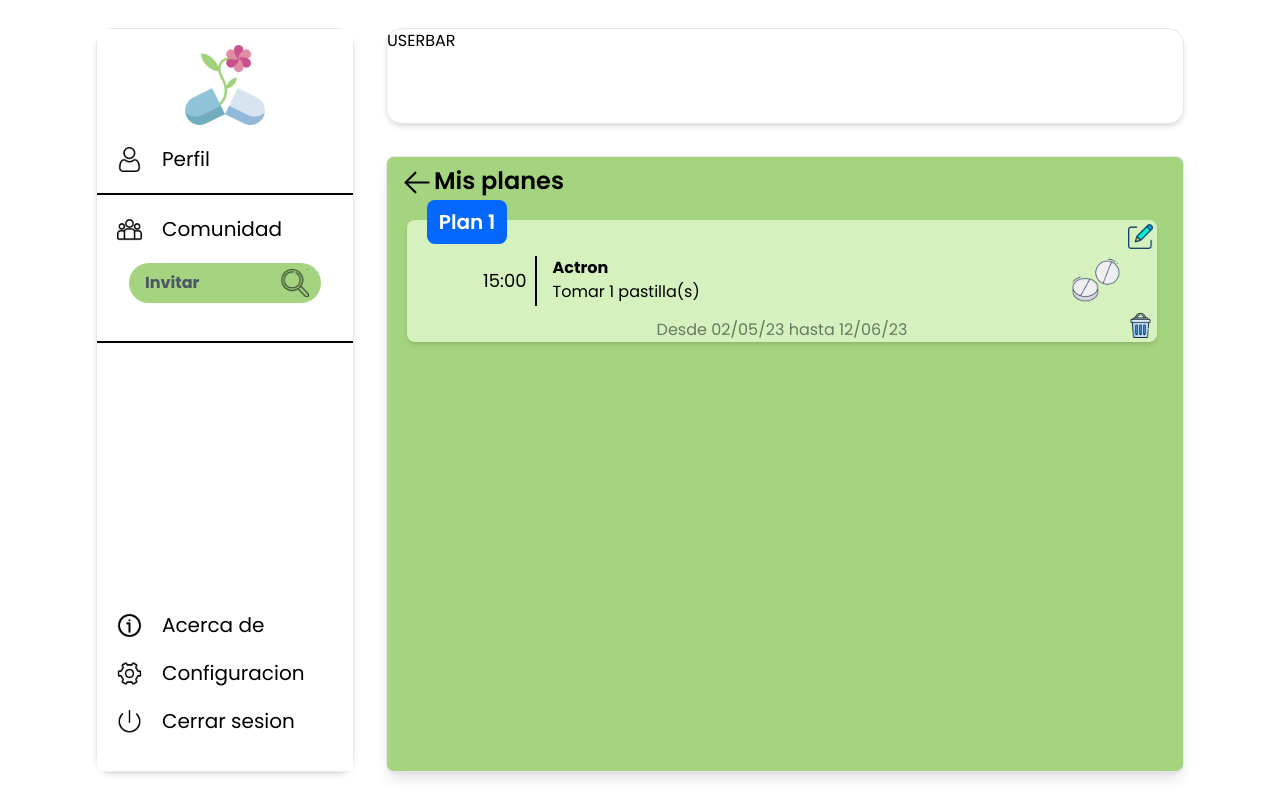
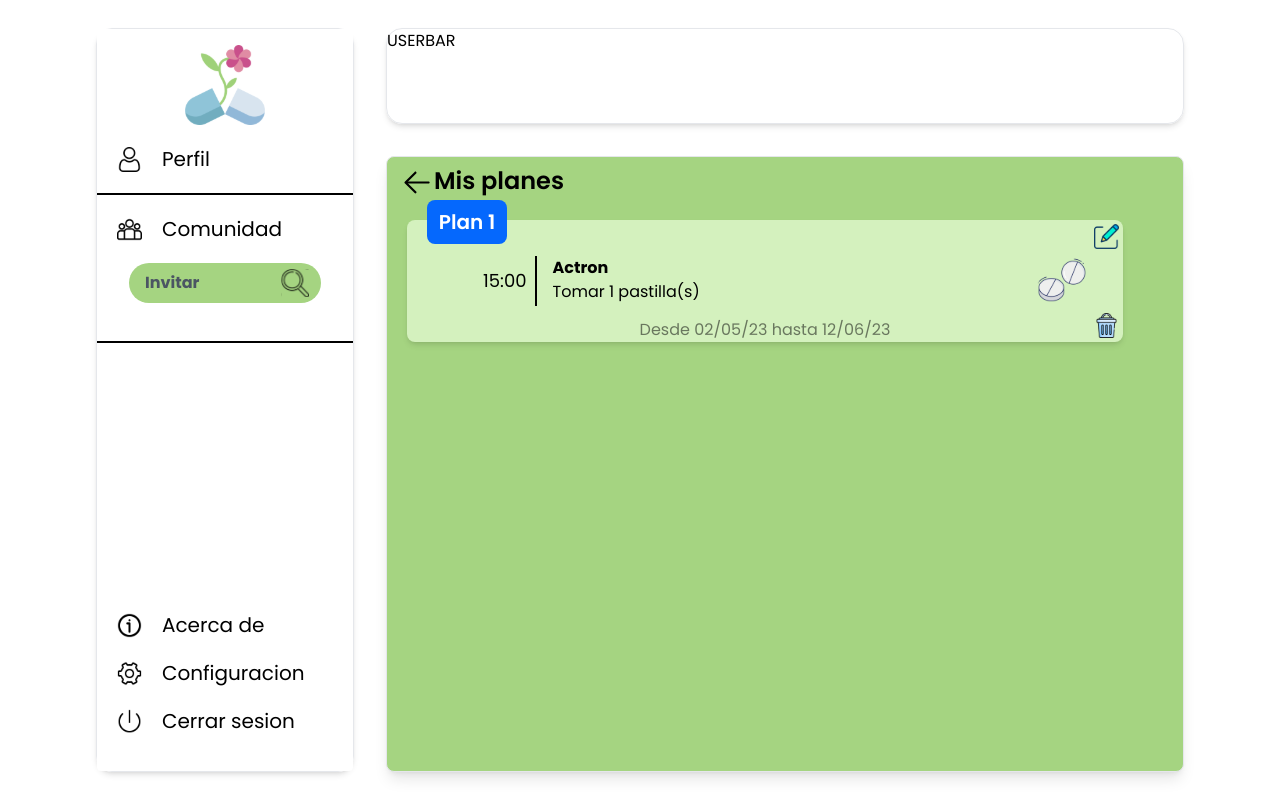
Before and after one commit to No-Country/c12-08-m-php-react, a Next.js app in the folder frontend/: page /home/plans in a window 1280 px wide. Built offline with nearby package versions, Linux system fonts and the light colour scheme.

Commit message:
feat:DetailedList style correction

```diff
--- a/frontend/components/DetailedList/DetailedList.tsx
+++ b/frontend/components/DetailedList/DetailedList.tsx
@@ -12,7 +12,8 @@ const DetailedList = () => {
             <Image src={arrowBack} alt='Logo' width={35} height={35} />
             <span className='font-poppins font-semibold text-2xl'>Mis planes</span>
         </div>
-        <div className="relative h-auto shadow-md p-4 w-[750px] ml-5 mt-5 rounded-lg bg-lightGreen">
+        <div className='w-full pr-20'>
+            <div className="relative h-auto shadow-md p-4 w-full ml-5 mt-5 rounded-lg bg-lightGreen">
                 <div className='pl-[40px] flex m-5'>
                     <span className="self-center pr-2 text-lg">15:00</span>
                     <div className="flex flex-col border-l-2 pl-4 border-black">
@@ -37,6 +38,7 @@ const DetailedList = () => {
                 </p>
             </div>
         </div>
+    </div>
   )
 }
 
```
Lines whose indentation alone changed are shown as unchanged.
